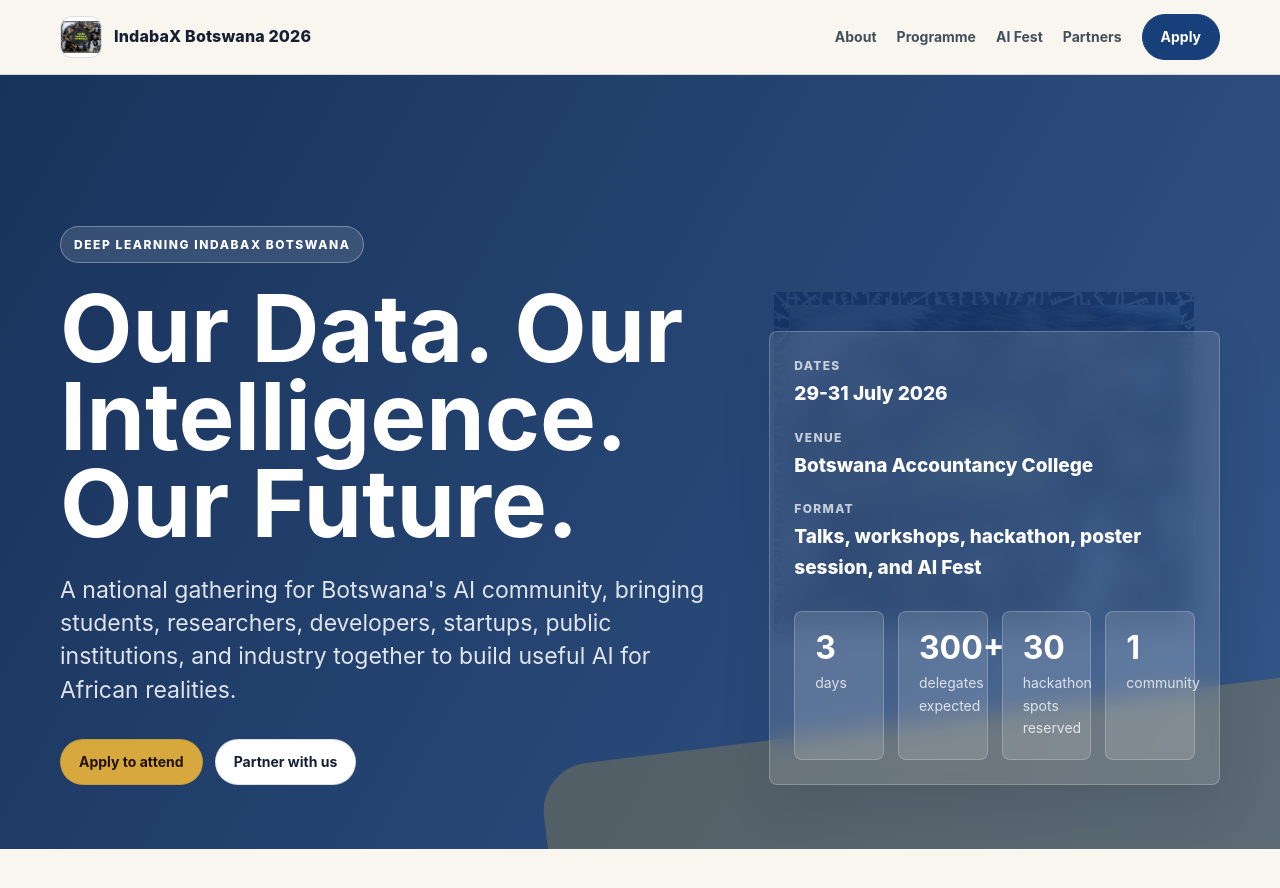
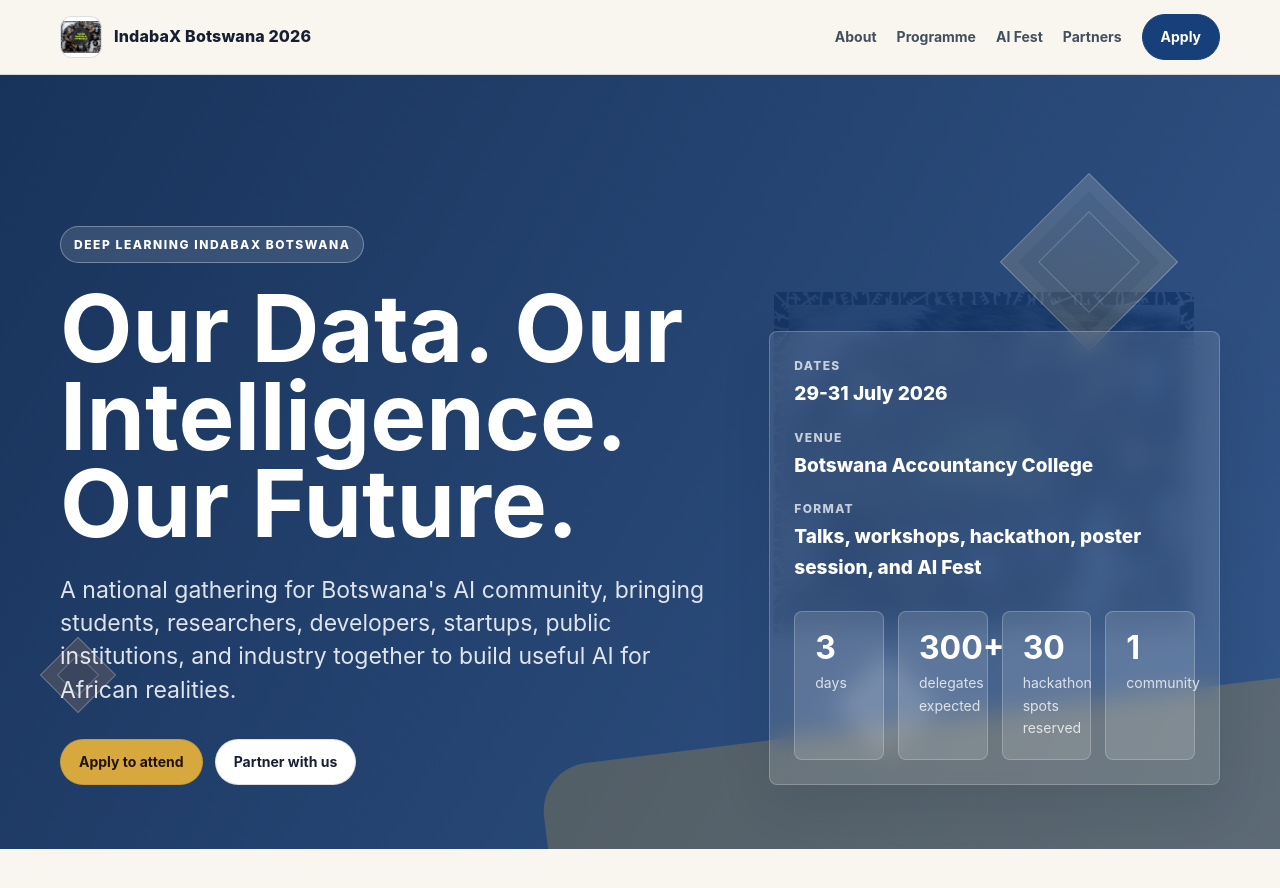
Before and after one commit to ditirodt/ditirodt.github.io, a Jekyll site: the page index.html, which Jekyll copies as it is, in a window 1280 px wide and 900 px high. Shown: the top 888 px of the window. Built offline with Jekyll 4.4.1, drawn with Linux system fonts in a browser that asks for light colours.

Commit message:
Restore prospectus diamond support tier style

```diff
--- a/index.html
+++ b/index.html
@@ -155,6 +155,30 @@
       background: rgba(214, 168, 61, 0.25);
       border-radius: 48px;
     }
+    .diamond-field {
+      position: absolute;
+      inset: 0;
+      pointer-events: none;
+      opacity: 0.9;
+    }
+    .diamond {
+      position: absolute;
+      width: 92px;
+      aspect-ratio: 1;
+      transform: rotate(45deg);
+      border: 1px solid rgba(255, 255, 255, 0.32);
+      background: linear-gradient(135deg, rgba(255, 255, 255, 0.16), rgba(214, 168, 61, 0.2));
+      box-shadow: inset 0 0 0 12px rgba(255, 255, 255, 0.04);
+    }
+    .diamond::after {
+      content: "";
+      position: absolute;
+      inset: 21%;
+      border: 1px solid rgba(255, 255, 255, 0.22);
+    }
+    .diamond.one { right: 10%; top: 16%; width: 126px; }
+    .diamond.two { right: 28%; bottom: 14%; width: 72px; background: rgba(201, 209, 219, 0.22); }
+    .diamond.three { left: 4%; bottom: 19%; width: 54px; background: rgba(183, 119, 60, 0.2); }
     .hero-inner {
       position: relative;
       z-index: 1;
@@ -357,6 +381,28 @@
       border-radius: 8px;
       padding: 18px;
       background: rgba(255, 255, 255, 0.08);
+      position: relative;
+      overflow: hidden;
+      min-height: 150px;
+    }
+    .tier::after {
+      content: "";
+      position: absolute;
+      right: -22px;
+      bottom: -22px;
+      width: 76px;
+      aspect-ratio: 1;
+      transform: rotate(45deg);
+      border: 1px solid currentColor;
+      opacity: 0.34;
+    }
+    .tier-icon {
+      width: 42px;
+      aspect-ratio: 1;
+      margin-bottom: 20px;
+      transform: rotate(45deg);
+      border: 1px solid currentColor;
+      background: rgba(255, 255, 255, 0.08);
     }
     .tier b {
       display: block;
@@ -369,10 +415,10 @@
       color: rgba(255, 255, 255, 0.74);
       font-size: 14px;
     }
-    .tier.gold { border-color: rgba(214, 168, 61, 0.7); box-shadow: inset 0 3px 0 var(--gold); }
-    .tier.silver { border-color: rgba(201, 209, 219, 0.75); box-shadow: inset 0 3px 0 var(--silver); }
-    .tier.bronze { border-color: rgba(183, 119, 60, 0.78); box-shadow: inset 0 3px 0 var(--bronze); }
-    .tier.blue { border-color: rgba(244, 210, 122, 0.5); box-shadow: inset 0 3px 0 var(--gold-2); }
+    .tier.gold { color: var(--gold-2); border-color: rgba(214, 168, 61, 0.7); box-shadow: inset 0 3px 0 var(--gold); }
+    .tier.silver { color: var(--silver); border-color: rgba(201, 209, 219, 0.75); box-shadow: inset 0 3px 0 var(--silver); }
+    .tier.bronze { color: var(--bronze-2); border-color: rgba(183, 119, 60, 0.78); box-shadow: inset 0 3px 0 var(--bronze); }
+    .tier.blue { color: #d8e7ff; border-color: rgba(244, 210, 122, 0.5); box-shadow: inset 0 3px 0 var(--gold-2); }
 
     .sponsor {
       background: var(--ink);
@@ -451,6 +497,11 @@
   </nav>
 
   <header class="hero" id="top">
+    <div class="diamond-field" aria-hidden="true">
+      <span class="diamond one"></span>
+      <span class="diamond two"></span>
+      <span class="diamond three"></span>
+    </div>
     <div class="wrap hero-inner">
       <div>
         <span class="eyebrow">Deep Learning IndabaX Botswana</span>
@@ -656,20 +707,25 @@
             Sponsors help cover venue operations, food, participant support, hackathon prizes, branded materials, speaker logistics, and the practical details that make the event accessible.
           </p>
         </div>
+        <p class="kicker">Support tiers</p>
         <div class="tier-grid" aria-label="Sponsorship tiers">
           <div class="tier gold">
+            <div class="tier-icon" aria-hidden="true"></div>
             <b>Gold</b>
             <span>P100 000</span>
           </div>
           <div class="tier silver">
+            <div class="tier-icon" aria-hidden="true"></div>
             <b>Silver</b>
             <span>P50 000</span>
           </div>
           <div class="tier bronze">
+            <div class="tier-icon" aria-hidden="true"></div>
             <b>Bronze</b>
             <span>P25 000</span>
           </div>
           <div class="tier blue">
+            <div class="tier-icon" aria-hidden="true"></div>
             <b>Blue</b>
             <span>P15 000</span>
           </div>
```
